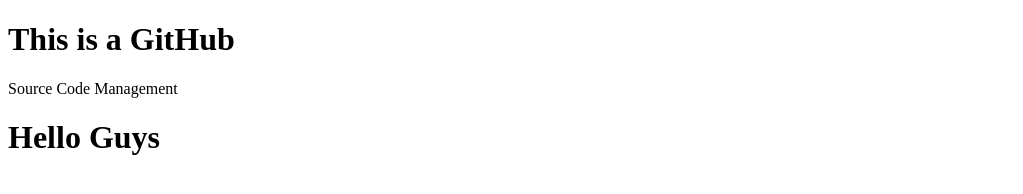
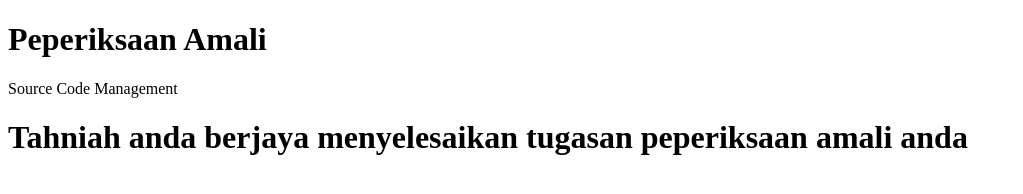
Before and after one commit to Malsahaja/amalifinal.io, a plain HTML site: page index.html in a window 1280 px wide. Shown: the whole page, without its empty margins (0-1023 px from the left). Drawn offline with Linux system fonts and the light colour scheme.

Commit message:
update file

```diff
--- a/index.html
+++ b/index.html
@@ -7,8 +7,8 @@
     <title>Document</title>
 </head>
 <body>
-    <h1>This is a GitHub</h1>
+    <h1><strong>Peperiksaan Amali</strong></h1>
     <p>Source Code Management</p>
-    <h1>Hello Guys</h1>
+    <h1><strong>Tahniah anda berjaya menyelesaikan tugasan peperiksaan amali anda</strong></h1>
 </body>
 </html>
```
